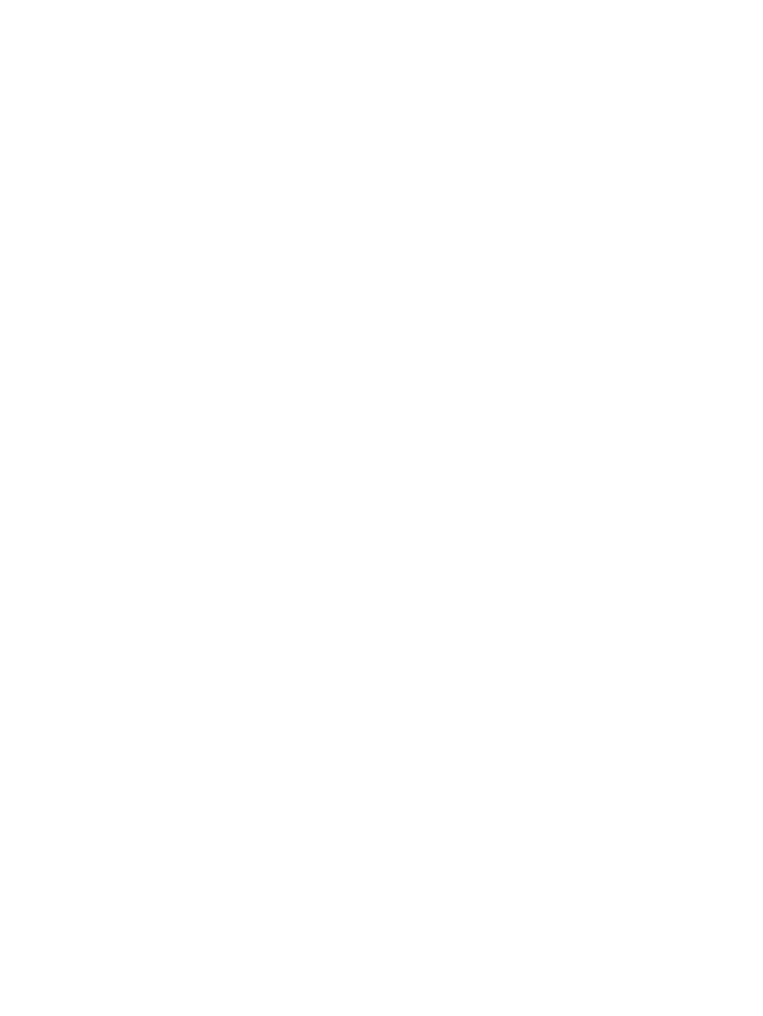
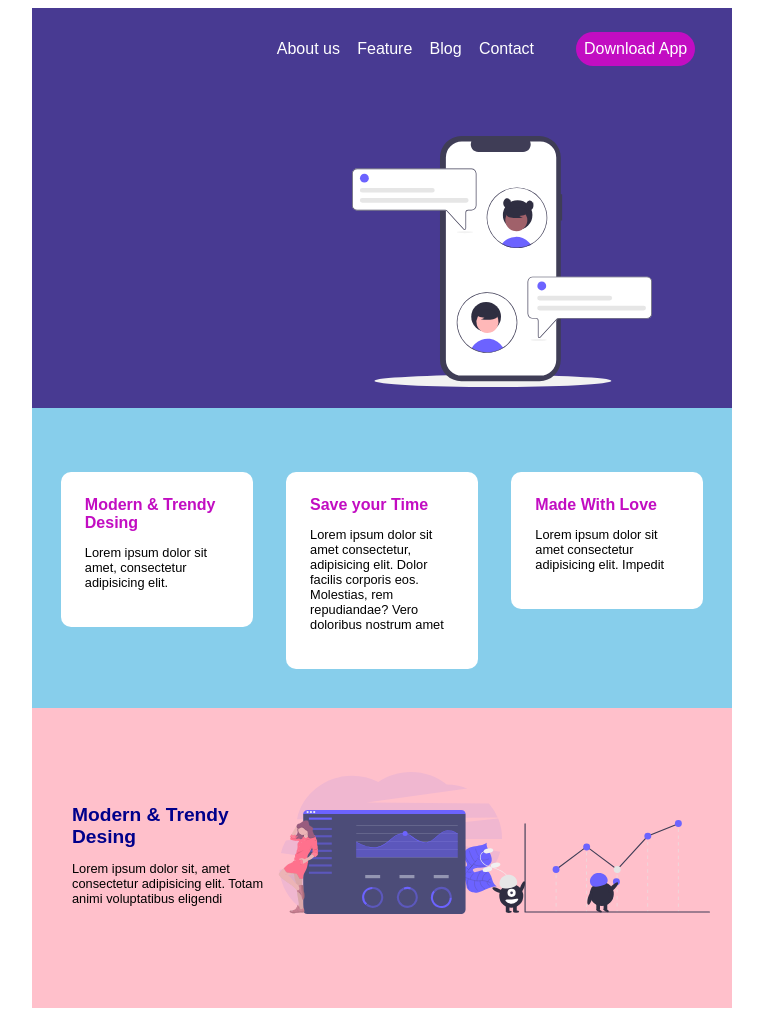
Before and after one commit to juansantiago12/Hackaton-semana-04, a plain HTML site: page index.html in a window 1280 px wide. Shown: the whole page, without its empty margins (258-1021 px from the left). Before the commit the page ends 800 px from the top, so only its background shows below. Drawn offline with Linux system fonts and the light colour scheme.

Commit message:
Segundo Reto: maquetacion diseño de introducing and modern

```diff
--- a/index.html
+++ b/index.html
@@ -4,7 +4,41 @@
 		<meta charset="UTF-8" />
 		<meta http-equiv="X-UA-Compatible" content="IE=edge" />
 		<meta name="viewport" content="width=device-width, initial-scale=1.0" />
+		<link rel="stylesheet" href="style.css">
 		<title>Segundo Reto</title>
 	</head>
-	<body></body>
+	<body>
+		<header class="box-1">
+			<ul>
+				<li>About us</li>
+				<li>Feature</li>
+				<li>Blog</li>
+				<li>Contact</li>
+			</ul>
+			<button type="submit">Download App</button>
+			<img class="cel-1" src="img/celular-1.svg" alt="celular-1">
+		</header>
+		<section class="box-2">
+			<article>
+				<h3>Modern & Trendy Desing</h3>
+				<p>Lorem ipsum dolor sit amet, consectetur adipisicing elit.</p>
+			</article>
+			<article>
+				<h3>Save your Time</h3>
+				<p>Lorem ipsum dolor sit amet consectetur, adipisicing elit. Dolor facilis corporis eos. Molestias, rem repudiandae? Vero doloribus nostrum amet</p>
+			</article>
+			<article>
+				<h3>Made With Love</h3>
+				<p>Lorem ipsum dolor sit amet consectetur adipisicing elit. Impedit</p>
+			</article>
+		</section>
+		<section class="box-3">
+			<div>
+				<h2>Modern & Trendy Desing</h2>
+				<p>Lorem ipsum dolor sit, amet consectetur adipisicing elit. Totam animi voluptatibus eligendi</p>
+			</div>
+			<img src="img/number.svg" alt="precio" class="precio">
+			<img src="img/estadistic.svg" alt="data" class="data">
+		</section>
+	</body>
 </html>
--- a/style.css
+++ b/style.css
@@ -0,0 +1,98 @@
+* {
+	box-sizing: border-box;
+}
+body {
+	font-family: Arial, Helvetica, sans-serif;
+}
+section,header {
+	width: 700px;
+	margin-left: auto;
+	margin-right: auto;
+}
+.box-1 {
+	height: 400px;
+	background-color: #483a92;
+	position: relative;
+}
+ul{
+	position: absolute;
+	top: 2em;
+	left: 12em;
+	margin: 0;
+}
+li{
+	display: inline-block;
+	color: white;
+	margin-left: .8em;
+	font-size: 1rem;
+}
+button {
+	position: absolute;
+	left: 34em;
+	top: 1.5em;
+	background-color: rgb(194, 13, 194);
+	color: white;
+	font-size: 1rem;
+	border: none;
+	border-radius: 20px;
+	padding: 0.5em;
+}
+.cel-1 {
+	width: 300px;
+	position: absolute;
+	top: 8em;
+	left: 20em;
+}
+.box-2 {
+	height: 300px;
+	background-color: skyblue;
+}
+article {
+	width: 12em;
+	display: inline-block;
+	position: relative;
+	margin-top: 4em;
+	margin-left: 1.8em;
+	background-color: white;
+	border-radius: 10px;
+	padding: 1.5em;
+	vertical-align:text-top;
+}
+article>h3{
+	font-size: 1rem;
+	color: rgb(194, 13, 194);
+	margin: 0;
+
+}
+p
+{
+	font-size: .8rem;
+}
+.box-3 {
+	height: 300px;
+	background-color: pink;
+	position: relative;
+}
+div{
+	width: 12em;
+	position: relative;
+	top: 6em;
+	left: 2.5em;
+}
+h2 {
+	font-size: 1.2rem;
+	color: darkblue;
+	margin: 0;
+}
+.precio {
+	width: 230px;
+	position: absolute;
+	top: 4em;
+	left: 15em;
+}
+.data {
+	width: 230px;
+	position: absolute;
+	top: 7em;
+	left: 28em;
+}
```
Also changed, not shown: img/celular-1.svg (added), img/estadistic.svg (added), img/number.svg (added), img/undraw_android_jr64.svg (added).
